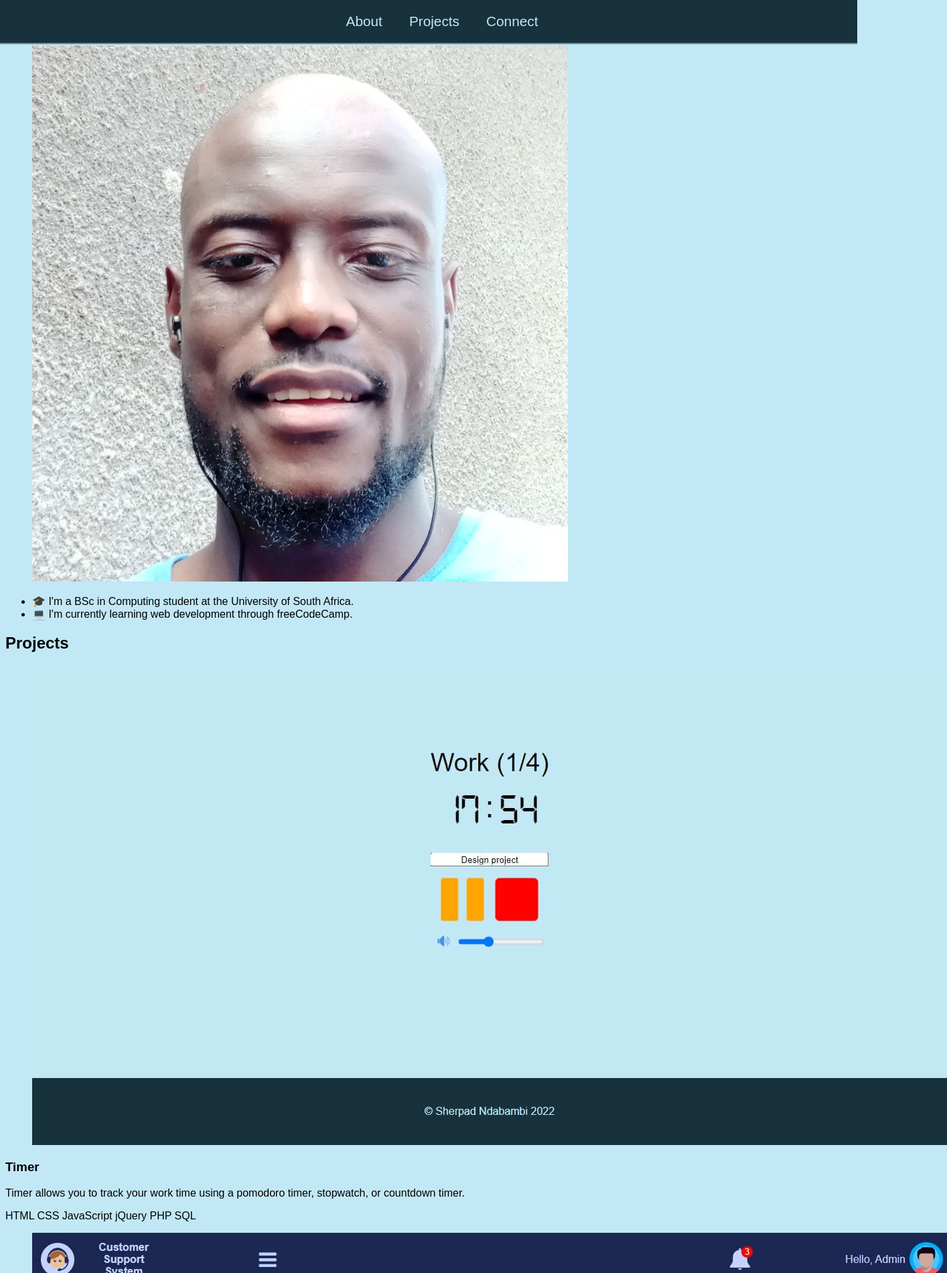
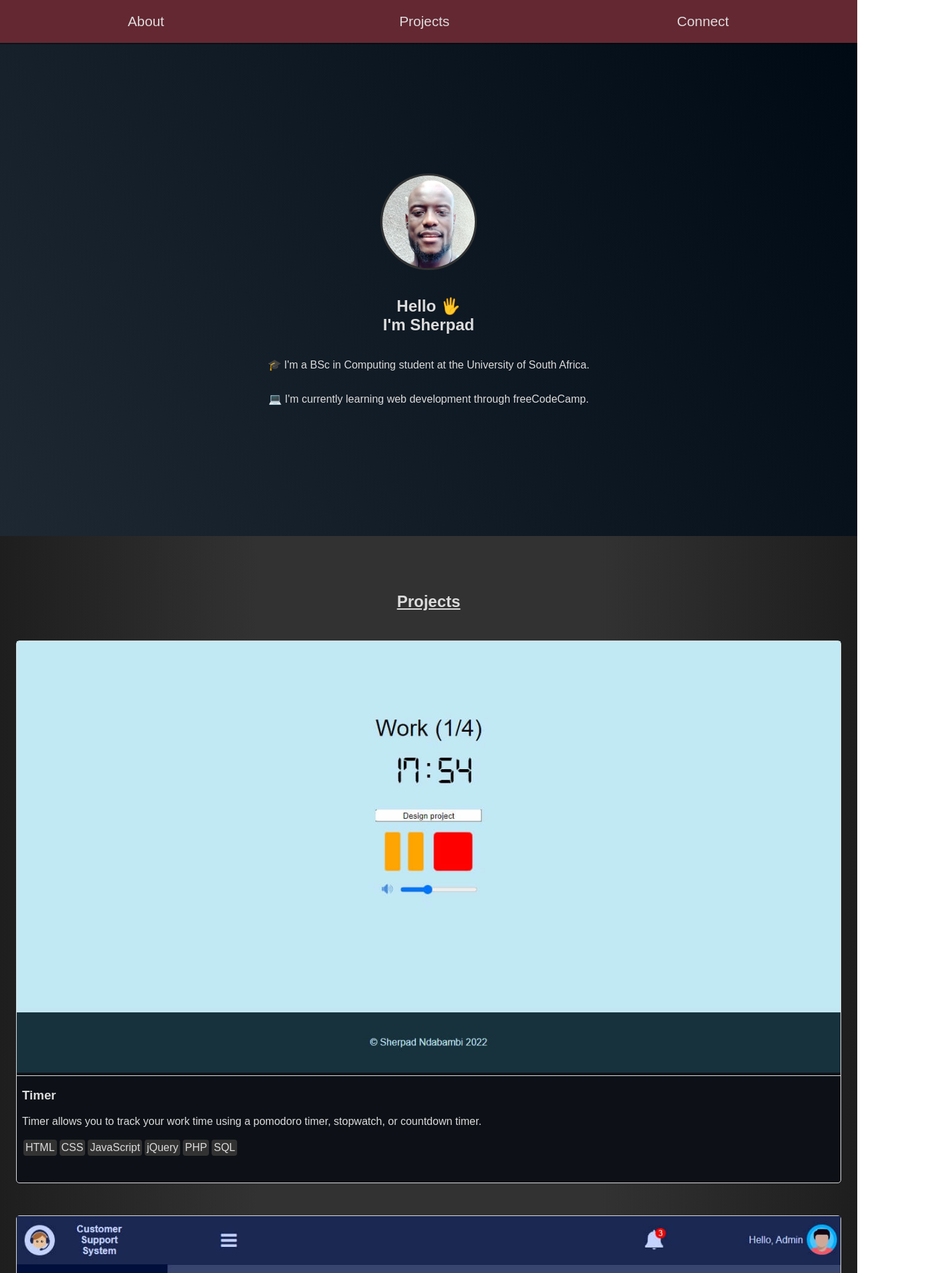
Before and after one commit to SherpadNdabambi/sherpadndabambi.github.io, a plain HTML site: page index.html in a window 1280 px wide. Shown: the top 1900 px of the page at 67% size, 1414 px wide, since content can reach past the window. Drawn offline with Linux system fonts and the light colour scheme.

Commit message:
Update styles

```diff
--- a/index.html
+++ b/index.html
@@ -38,7 +38,7 @@
          <ul>
 
             <li>
-               <a href="#welcome-section">About</a>
+               <a href="#">About</a>
             </li>
 
             <li>
@@ -54,27 +54,25 @@
       </nav>
       <!-- END NAVBAR -->
 
-
       <!-- START ABOUT SECTION -->
       <section id="welcome-section">
 
-         <h1>Hello, I'm Sherpad. 🖐️</h1>
-
          <figure>
 
-            <img alt="Self portrait" src="./img/1649156270385.jpeg">
+            <img alt="Self portrait" id="self-portrait" src="./img/1649156270385.jpeg">
 
          </figure>
 
+         <h1>
+            Hello 🖐️<br/>
+            I'm Sherpad
+         </h1>
+
          <p>
-            <ul>
-               <li>
-                  🎓 I'm a BSc in Computing student at the University of South Africa.
-               </li>
-               <li>
-                  💻 I'm currently learning web development through freeCodeCamp.
-               </li>
-            </ul>
+            🎓 I'm a BSc in Computing student at the <a href="http://unisa.ac.za/">University of South Africa</a>.
+         </p>
+         <p>
+            💻 I'm currently learning web development through <a href="https://freecodecamp.org/">freeCodeCamp</a>.
          </p>
 
       </section>
@@ -85,7 +83,11 @@
 
          <h2>Projects</h2>
 
+         <div id="projects-grid">
+
             <!-- START TIMER PROJECT TILE -->
+            <a href="">
+
                   <span class="project-tile">
 
                   <figure class="project-thumbnail">
@@ -116,7 +118,11 @@
                </span>
                <!-- END TIMER PROJECT TILE -->
 
+            </a>
+
             <!-- START CUSTOMER SUPPORT SYSTEM DASHBOARD PROJECT TILE -->
+            <a href="">
+
                <span class="project-tile">
 
                   <figure class="project-thumbnail">
@@ -131,7 +137,7 @@
 
                      <p class="project-description">A project using SQL, PHP, HTML, and JavaScript to generate reports from mock customer support data.</p>
 
-               <p class="project-tags">
+                     <p class="project-tag-container">
 
                         <span class="project-tag">HTML</span>
                         <span class="project-tag">CSS</span>
@@ -147,7 +153,11 @@
                </span>
                <!-- END CUSTOMER SUPPORT SYSTEM DASHBOARD PROJECT TILE -->
 
+            </a>
+
             <!-- START COLOR MIXER PROJECT TILE -->
+            <a href="">
+
                   <span class="project-tile">
 
                   <figure class="project-thumbnail">
@@ -162,7 +172,7 @@
 
                      <p class="project-description">Mix primary colours and get their hex codes.</p>
 
-               <p class="project-tags">
+                     <p class="project-tag-container">
 
                         <span class="project-tag">HTML</span>
                         <span class="project-tag">CSS</span>
@@ -175,7 +185,11 @@
                </span>
                <!-- END COLOR MIXER PROJECT TILE -->
 
+            </a>
+
             <!-- START EDUCATIONAL GAMING SITE PROJECT TILE -->
+            <a href="">
+
                   <span class="project-tile">
 
                   <figure class="project-thumbnail">
@@ -190,7 +204,7 @@
 
                      <p class="project-description">Test your knowledge of Mother Nature with a fun quiz.</p>
 
-               <p class="project-tags">
+                     <p class="project-tag-container">
 
                         <span class="project-tag">HTML</span>
                         <span class="project-tag">CSS</span>
@@ -203,7 +217,11 @@
                </span>
                <!-- END EDUCATIONAL GAMING SITE PROJECT TILE -->
 
+            </a>
+
             <!-- START ROCK PAPER SCISSORS PROJECT TILE -->
+            <a href="">
+
                   <span class="project-tile">
 
                   <figure class="project-thumbnail">
@@ -218,7 +236,7 @@
 
                      <p class="project-description">Play Rock Paper Scissors.</p>
 
-               <p class="project-tags">
+                     <p class="project-tag-container">
 
                         <span class="project-tag">HTML</span>
                         <span class="project-tag">CSS</span>
@@ -231,7 +249,11 @@
                </span>
                <!-- END ROCK PAPER SCISSORS PROJECT TILE -->
 
+            </a>
+
             <!-- START PHONE NUMBER GENERATOR PROJECT TILE -->
+            <a href="">
+
                <span class="project-tile">
 
                   <figure class="project-thumbnail">
@@ -246,7 +268,7 @@
 
                      <p class="project-description">Generate random phone numbers from random countries in bulk.</p>
 
-               <p class="project-tags">
+                     <p class="project-tag-container">
 
                         <span class="project-tag">HTML</span>
                         <span class="project-tag">CSS</span>
@@ -260,7 +282,11 @@
                </span>
                <!-- END PHONE NUMBER GENERATOR PROJECT TILE -->
 
+            </a>
+
             <!-- START DIFFCHECKER CLONE PROJECT TILE -->
+            <a href="">
+
                <span class="project-tile">
 
                   <figure class="project-thumbnail">
@@ -275,7 +301,7 @@
 
                      <p class="project-description">A clone of Diffchecker that displays the diff in a separate window.</p>
 
-               <p class="project-tags">
+                     <p class="project-tag-container">
 
                         <span class="project-tag">HTML</span>
                         <span class="project-tag">CSS</span>
@@ -288,6 +314,10 @@
                </span>
                <!-- END DIFFCHECKER CLONE PROJECT TILE -->
 
+            </a>
+
+         </div>
+
       </section>
       <!-- END PROJECTS SECTION -->
 
@@ -295,6 +325,12 @@
       <section id="links">
 
          <h2>Connect With Me</h2>
+
+         <div id="social-icon-grid-container">
+
+            <div id="social-icon-grid">
+
+               <a href="https://www.linkedin.com/in/sherpad-ndabambi">
 
                   <figure>
 
@@ -304,6 +340,10 @@
 
                   </figure>
 
+               </a>
+
+               <a href="https://github.com/SherpadNdabambi">
+
                   <figure>
 
                      <img alt="GitHub icon" class="social-icon" src="./img/github.png">
@@ -311,6 +351,10 @@
                      <figcaption>GitHub</figcaption>
 
                   </figure>
+
+               </a>
+
+               <a href="https://twitter.com/sherpadNdabambi">
 
                   <figure>
 
@@ -320,6 +364,10 @@
 
                   </figure>
 
+               </a>
+
+               <a href="https://www.facebook.com/sherpadg.ndabambi">
+
                   <figure>
 
                      <img alt="Facebook icon" class="social-icon" src="./img/facebook.png">
@@ -328,13 +376,23 @@
 
                   </figure>
 
+               </a>
+
+               <a href="mailto:sgndabambi@gmail.com">
+
                   <figure>
 
                      <img alt="Email icon" class="social-icon" src="./img/email-svgrepo-com.svg">
 
-            <figcaption>Email Me</figcaption>
+                     <figcaption>Email</figcaption>
 
                   </figure>
+
+               </a>
+
+            </div>
+
+         </div>
 
       </section>
       <!-- END SOCIAL LINKS SECTION -->
--- a/styles.css
+++ b/styles.css
@@ -1,17 +1,35 @@
 :root {
-	--dark-blue: #18323d;
-	--light-blue: #c2e8f6;
-	--dark-grey: #353535;
+	--dark-blue: rgb(0,10,20);
+	--dark-blue-complement: rgb(218, 204, 159);
+	--dark-green: rgb(20,50,60);
+	--dark-green-complement: rgb(230,200,190);
+	--dark-grey: rgb(30, 30, 30);
+	--dark-grey-complement: rgb(220, 220, 220);
+	--dark-red: rgb(100,40,50);
+	--dark-red-complement: rgb(159,218,204);
+	--github-dark: rgb(13,17,23);
+	--grey: rgb(50,50,50);
+	--light-red: rgb(125,65,75);
 }
 
 * {
 	box-sizing: border-box;
 }
 
+a {
+	color: var(--dark-grey-complement);
+	text-decoration: none;
+}
+
+#welcome-section a:visited {
+	color: rgb(170, 170, 170);
+}
+
 body {
-	background-color: var(--light-blue);
+	color: var(--dark-grey-complement);
 	font-family: sans-serif;
 	font-size: 1.6rem;
+	margin: auto;
 }
 
 .bottom {
@@ -38,7 +56,15 @@ body {
 }
 
 footer {
-	margin-top: 5rem;
+	background-color: var(--dark-grey);
+	height: 100px;
+}
+
+h2 {
+	margin-top: 0;
+	padding-top:2rem;
+	text-align: center;
+	text-decoration: underline;
 }
 
 .hidden {
@@ -51,8 +77,23 @@ html {
 	font-size: 10px;
 }
 
+#links {
+	background-color: var(--dark-green);
+	background-image: linear-gradient(60deg, rgb(120,140,150) 0%, rgb(90,110,120) 25%, rgb(60,80,90) 75%, var(--dark-green) 100%);
+	height: calc(100vh - 64px - 100px);
+}
+
+#links a {
+	font-weight: 600;
+}
+
+#links a:hover {
+	opacity: 0.6;
+}
+
 main {
 	height: auto;
+	margin-top: 64px;
 	min-height: calc(100vh - 100px);
 }
 
@@ -62,34 +103,101 @@ main {
 	transform: translateY(-50%);
 }
 
-nav {
+#navbar {
 	display: flex;
 	justify-content: center;
 	position: fixed;
 	top: 0;
 	left: 0;
 	width: 100%;
-	background: var(--dark-blue);
+	background: var(--dark-red);
 	box-shadow: 0 2px 0 rgba(0, 0, 0, 0.4);
 	z-index: 1;
 }
 
-nav ul {
+#navbar a {
+	display: block;
+	font-size: 1.3em;
+	padding: 2rem;
+}
+
+#navbar a:hover {
+	background: var(--light-red);
+}
+
+#navbar li {
+	text-align: center;
+	width: 33%;
+}
+
+#navbar > ul {
 	display: flex;
 	list-style: none;
 	margin: 0 1rem;
+	padding: 0;
+	width: 100%;
 }
 
-nav a {
-	color: var(--light-blue);
-	display: block;
-	font-size: 1.3em;
-	padding: 2rem;
-	text-decoration: none;
+#projects {
+	background-color: var(--dark-grey);
+	background-image: linear-gradient(90deg, var(--dark-grey) 0%, var(--grey) 30%, var(--grey) 70%, var(--dark-grey) 100%);
+	padding-top: 64px;
 }
 
-nav a:hover {
-	background: var(--dark-grey);
+.project-description {
+	margin-left: 8px;
+	margin-right: 8px;
+}
+
+#projects-grid {
+	align-items: center;
+	display: flex;
+	flex-wrap: wrap;
+	justify-content: center;
+}
+
+#projects-grid > a {
+	background-color: var(--github-dark);
+	border: 1px var(--dark-grey-complement) solid;
+	border-radius: 5px;
+	margin: 24px;
+}
+
+#projects a:hover {
+	opacity: 0.7;
+}
+
+.project-tag {
+	background-color: var(--grey);
+	border-radius: 4px;
+	margin: 2px;
+	padding: 3px;
+}
+
+.project-tag-container {
+	align-content: space-between;
+	display: flex;
+	flex-wrap: wrap;
+	min-height: 50px;
+	margin-left: 8px;
+	margin-right: 8px;
+}
+
+.project-tile img {
+	border-radius: inherit;
+	width: 100%;
+}
+
+.project-tile figure {
+	border-bottom: 1px var(--dark-grey-complement) solid;
+	border-radius: inherit inherit 0 0;
+	margin: 0;
+	width: 100%;
+}
+
+.project-title {
+	margin-left: 8px;
+	margin-right: 8px;
 }
 
 .right {
@@ -97,7 +205,57 @@ nav a:hover {
 	right: 0;
 }
 
+#self-portrait {
+	border: 3px var(--grey) solid;
+	border-radius: 50%;
+	height: 144px;
+}
+
+.social-icon {
+	height: 32px;
+}
+
+#social-icon-grid {
+	display: flex;
+	flex-wrap: wrap;
+	justify-content: center;
+}
+
+#social-icon-grid-container {
+	align-items: center;
+	display: flex;
+	height: calc(100vh - 64px - 48px - 120px);
+	justify-content: center;
+}
+
+#social-icon-grid figure {
+	align-items: center;
+	display: flex;
+	width: 92px;
+}
+
+#social-icon-grid figure > figcaption {
+	margin-left: 8px;
+}
+
 .top {
 	position: absolute;
 	top: 0;
 }
+
+#welcome-section {
+	align-items: center;
+	background-color: var(--dark-blue);
+	/* background-image: linear-gradient(60deg, var(--dark-red) 0%, var(--dark-blue) 100%); */
+	background-image: linear-gradient(60deg, rgb(30,40,50) 0%, var(--dark-blue) 100%);
+	display: flex;
+	flex-direction: column;
+	justify-content: center;
+	padding: 64px;
+	text-align: center;
+	height: calc(100vh - 64px);
+}
+
+#welcome-section a:hover {
+	opacity: 0.5;
+}
```
Lines whose indentation alone changed are shown as unchanged.
